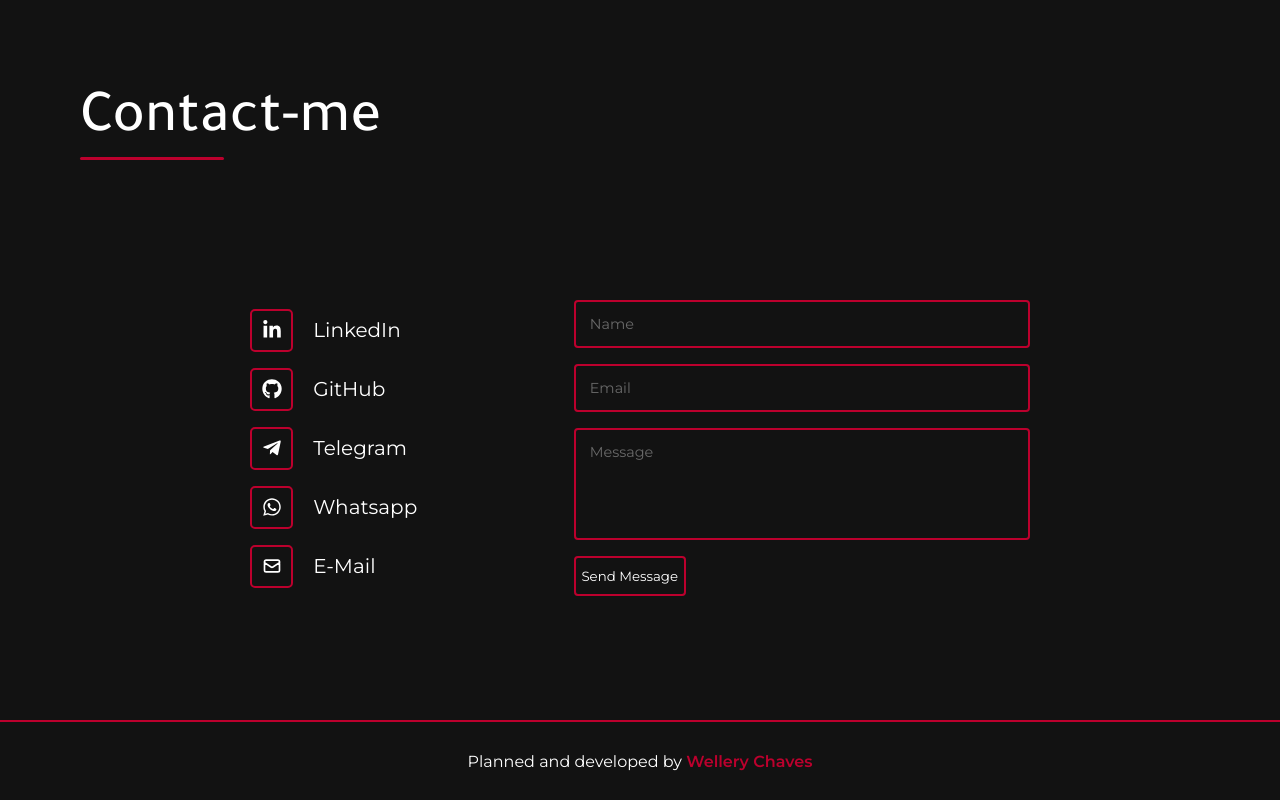
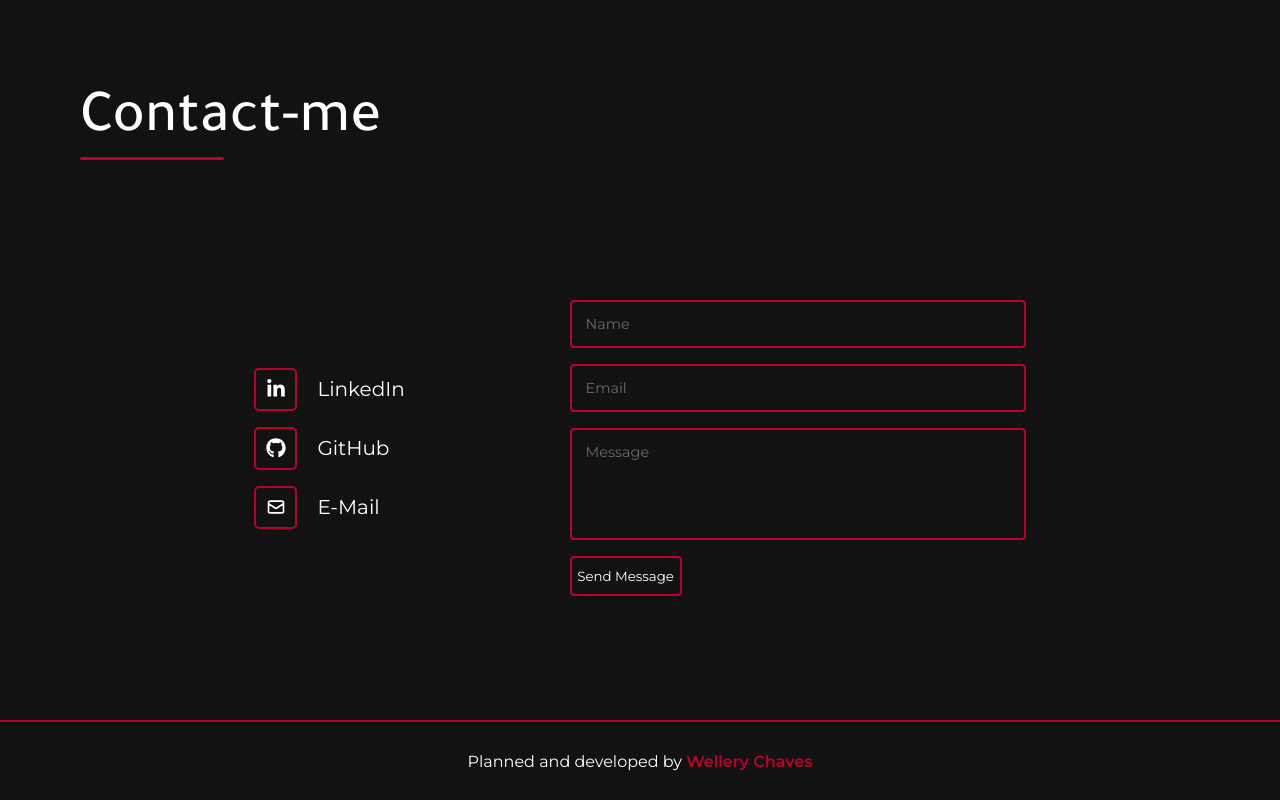
Before and after one commit to wellerychaves/wellery-portfolio, a React (Vite) app: page / in a window 1280 px wide. Shown: the part 2155-2955 px from the top of the page. Built offline with nearby package versions, Linux system fonts and the light colour scheme; a web font is replaced by a local one.

Commit message:
refactor: remove contact number from the component

```diff
--- a/src/components/SocialMediaButtons/index.tsx
+++ b/src/components/SocialMediaButtons/index.tsx
@@ -1,4 +1,4 @@
-import { FaGithub, FaLinkedinIn, FaTelegramPlane, FaWhatsapp } from "react-icons/fa";
+import { FaGithub, FaLinkedinIn } from "react-icons/fa";
 import { HiOutlineMail } from "react-icons/hi";
 
 import { Container } from "./styles";
@@ -48,36 +48,6 @@ const SocialMediaButtons = () => {
 			</div>
 			<div className="buttonDiv">
 				<a
-					title="Telegram Wellery Chaves"
-					rel="noreferrer noopener"
-					className="iconButton"
-					href="https://t.me/WelleryC"
-					target="_blank"
-					type="button"
-				>
-					<FaTelegramPlane />
-				</a>
-				<a rel="noreferrer noopener" className="buttonText" href="https://t.me/WelleryC" target="_blank">
-					Telegram
-				</a>
-			</div>
-			<div className="buttonDiv">
-				<a
-					title="WhatsApp Wellery Chaves"
-					rel="noreferrer noopener"
-					className="iconButton"
-					href="https://wa.me/5583989163841"
-					target="_blank"
-					type="button"
-				>
-					<FaWhatsapp />
-				</a>
-				<a rel="noreferrer noopener" className="buttonText" href="https://wa.me/5583989163841" target="_blank">
-					Whatsapp
-				</a>
-			</div>
-			<div className="buttonDiv">
-				<a
 					title="E-Mail Wellery Chaves"
 					className="iconButton"
 					href="mailto:wellerypro@outlook.com"
```
